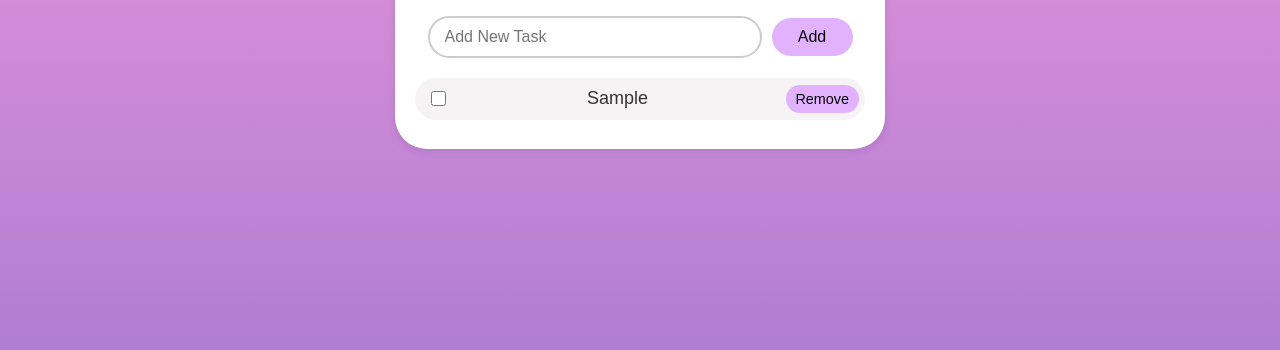
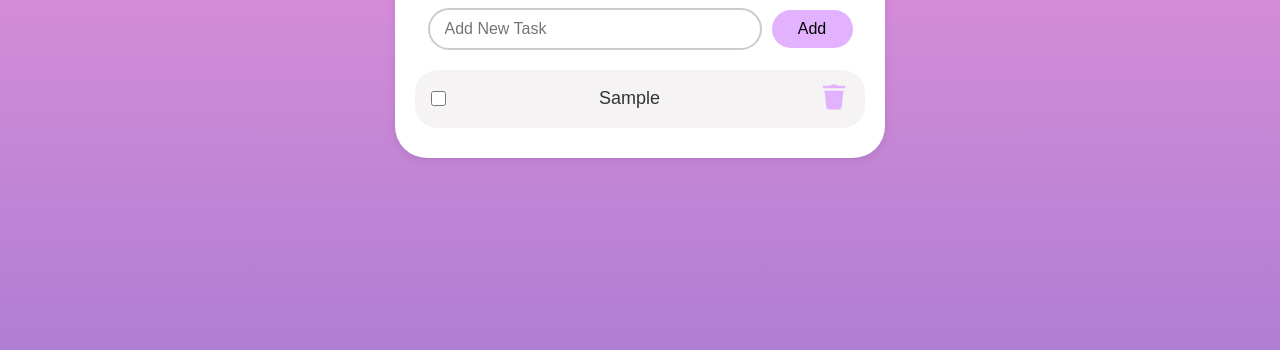
Before and after one commit to golden-fox07/to-do, a website built with Vite: page index.html in a window 1280 px wide. Both pictures are taken after typing "Sample" into the empty fields and a click on the button "Add". Shown: the part 330-680 px from the top of the page. Built offline with nearby package versions, Linux system fonts and the light colour scheme; a web font is replaced by a local one.

Commit message:
updated 🌷

```diff
--- a/src/main.ts
+++ b/src/main.ts
@@ -36,7 +36,11 @@ class TodoListUI {
       todoElement.innerHTML = `
                 <input type="checkbox" class="task-checkbox" ${task.completed ? "checked" : ""}>
                 <span class="task-text ${task.completed ? 'completed' : ''}">${task.text}</span>
-                <button class="remove-todo" data-id="${task.id}">Remove</button>
+                <button class="remove-todo" data-id="${task.id}" title="Delete Task">
+                  <svg xmlns="http://www.w3.org/2000/svg" x="0px" y="0px" width="30" height="30" viewBox="0,0,256,256">
+                    <g fill="#e3b2ff" fill-rule="nonzero" stroke="none" stroke-width="1" stroke-linecap="butt" stroke-linejoin="miter" stroke-miterlimit="10" stroke-dasharray="" stroke-dashoffset="0" font-family="none" font-weight="none" font-size="none" text-anchor="none" style="mix-blend-mode: normal"><g transform="scale(10.66667,10.66667)"><path d="M10.80664,2c-0.517,0 -1.01095,0.20431 -1.37695,0.57031l-0.42969,0.42969h-5c-0.36064,-0.0051 -0.69608,0.18438 -0.87789,0.49587c-0.18181,0.3115 -0.18181,0.69676 0,1.00825c0.18181,0.3115 0.51725,0.50097 0.87789,0.49587h16c0.36064,0.0051 0.69608,-0.18438 0.87789,-0.49587c0.18181,-0.3115 0.18181,-0.69676 0,-1.00825c-0.18181,-0.3115 -0.51725,-0.50097 -0.87789,-0.49587h-5l-0.42969,-0.42969c-0.365,-0.366 -0.85995,-0.57031 -1.37695,-0.57031zM4.36523,7l1.52734,13.26367c0.132,0.99 0.98442,1.73633 1.98242,1.73633h8.24805c0.998,0 1.85138,-0.74514 1.98438,-1.74414l1.52734,-13.25586z"></path></g></g>
+                  </svg>
+                </button>
             `;
         // Get elements
         const checkbox = todoElement.querySelector('.task-checkbox') as HTMLInputElement;
@@ -86,12 +90,13 @@ class TodoListUI {
     });
 
     document.addEventListener("click", (event) => {
-      const target = event.target as HTMLElement;
-      if (target.matches(".remove-todo")) {
-        const id = parseInt(target.getAttribute("data-id")!);
-        this.removeTodoById(id);
-      }
-    });
+    const target = event.target as HTMLElement;
+    const button = target.closest(".remove-todo") as HTMLButtonElement | null;
+    if (button) {
+      const id = parseInt(button.getAttribute("data-id")!);
+      this.removeTodoById(id);
+     }
+   });
   }
 }
 
--- a/src/style.css
+++ b/src/style.css
@@ -114,8 +114,7 @@ body {
 
 /* remove list button */
 .remove-todo {
-  background-color: var(--button-color);
-  color: black;
+  background: transparent;
   border: none;
   padding: 0.4rem 0.6rem;
   border-radius: 1.5rem;
@@ -123,9 +122,9 @@ body {
   font-size: 0.9rem;
   font-family: "Zain", sans-serif;
 }
-
 .remove-todo:hover {
-  background-color:var(--button-hover-color);
+  background: transparent;
+  transform: scale(1.1);
 }
 
 .task-text {
```
Also changed, not shown: index.html (+1 -1 lines).
